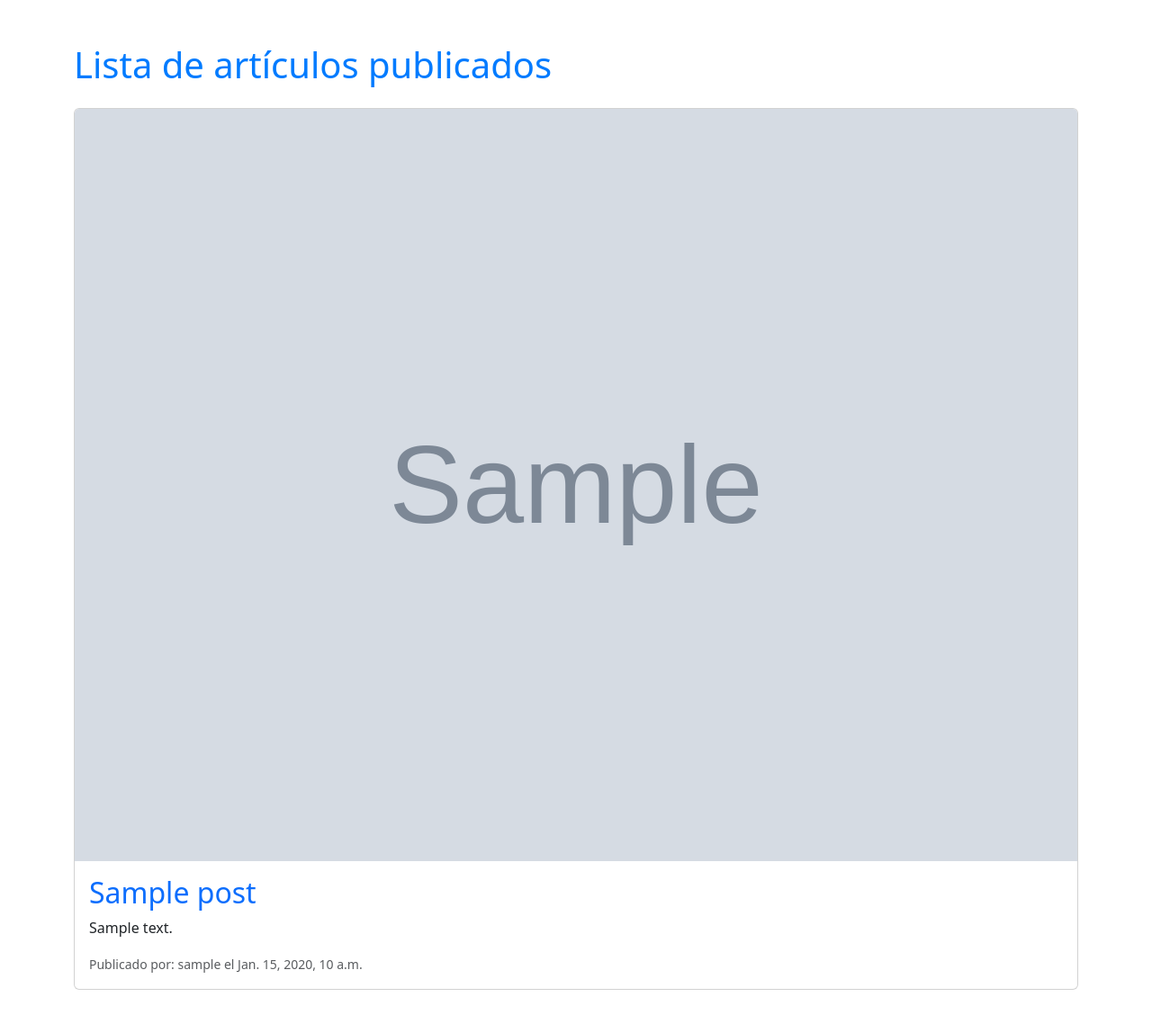
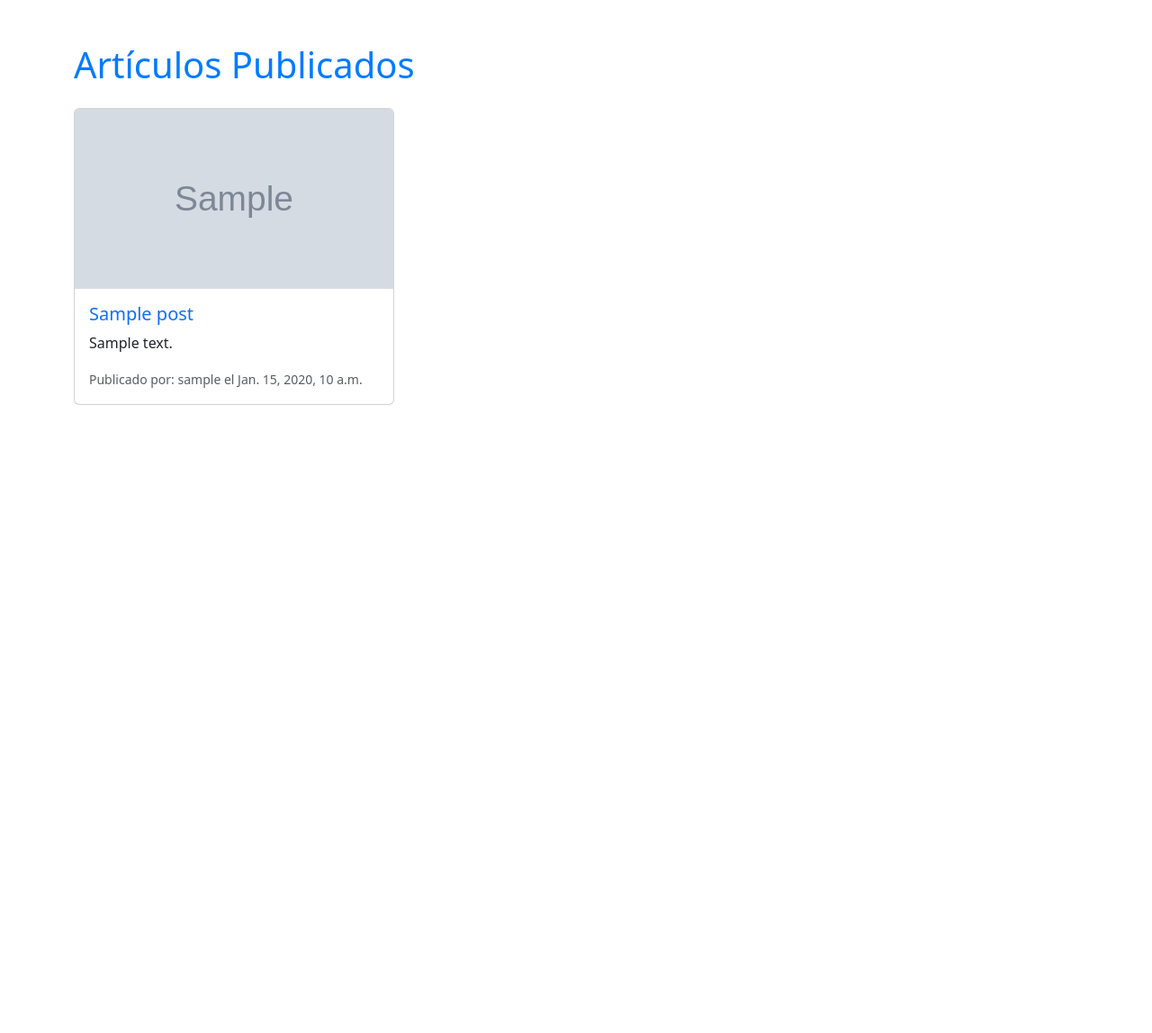
Before and after one commit to ingwplanchez/django-productivity-blog, a Django app: page /blog/ in a window 1280 px wide. Shown: the part 56-1204 px from the top of the page at 90% size. After the commit the page ends 506 px from the top, so only its background shows below. Run offline with Django 5.2, Linux system fonts and the light colour scheme; tables that the repository leaves empty hold one stand-in row (values such as "Sample post"); grey boxes marked "Sample" are stand-in pictures.

Commit message:
Modified: Se muestra la lista de publicaciones como tarjetas interactivas con imágenes más pequeñas

```diff
--- a/blog/templates/blog/post_list.html
+++ b/blog/templates/blog/post_list.html
@@ -1,18 +1,27 @@
 {% extends "blog/base.html" %}
 
 {% block content %}
-<h1 class="mb-4">Lista de artículos publicados</h1>
 
-{% for post in posts %}
-    <div class="card mb-3">
-        {% if post.image %}
-            <img src="{{ post.image.url }}" class="card-img-top" alt="{{ post.title }}">
-        {% endif %}
-        <div class="card-body">
-            <h2 class="card-title"><a href="{% url 'post_detail' post.id %}" class="text-decoration-none">{{ post.title }}</a></h2>
-            <p class="card-text">{{ post.content|truncatechars:200 }}</p>
-            <p class="card-text"><small class="text-muted">Publicado por: {{ post.author }} el {{ post.pub_date }}</small></p>
+<h1 class="mb-4">Artículos Publicados</h1>
+
+<div class="row row-cols-1 row-cols-md-2 row-cols-lg-3 g-4">
+    {% for post in posts %}
+    <div class="col">
+        <div class="card h-100">
+            {% if post.image %}
+            <img src="{{ post.image.url }}" class="card-img-top" alt="{{ post.title }}"
+                style="max-height: 200px; object-fit: cover;">
+            {% endif %}
+            <div class="card-body">
+                <h5 class="card-title">
+                    <a href="{% url 'post_detail' post.id %}" class="text-decoration-none">{{post.title }}</a>
+                </h5>
+                <p class="card-text">{{ post.content|truncatechars:100 }}</p>
+                <p class="card-text">
+                    <small class="text-muted">Publicado por: {{ post.author }} el {{ post.pub_date}}</small></p>
+            </div>
         </div>
     </div>
-{% endfor %}
+    {% endfor %}
+</div>
 {% endblock %}
```
